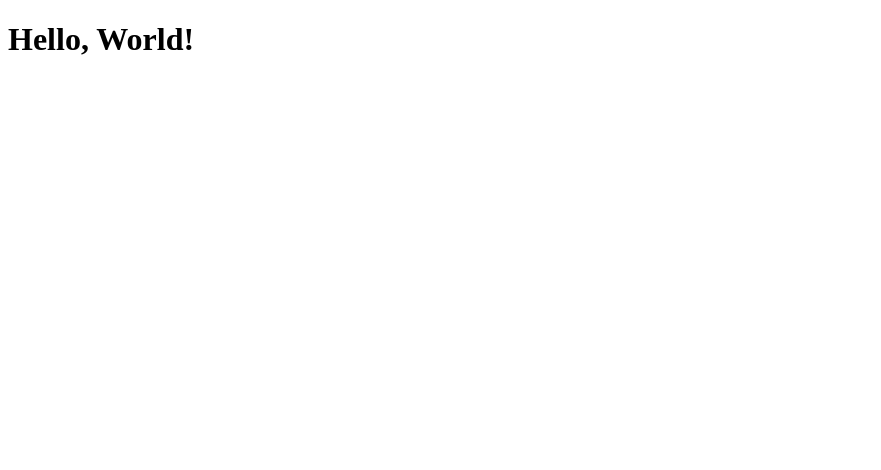
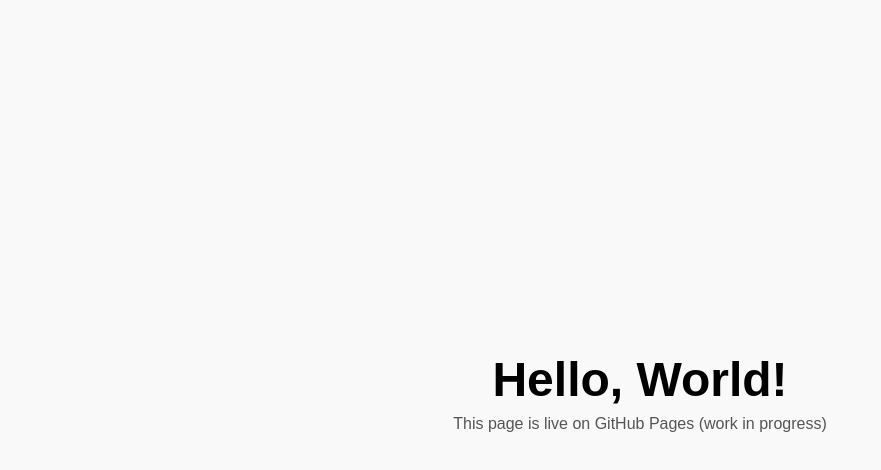
Before and after one commit to 1xxAxx1/PortfolioDemo02, a plain HTML site: page index.html in a window 1280 px wide. Shown: the whole page, without its empty margins (0-881 px from the left). Drawn offline with Linux system fonts and the light colour scheme.

Commit message:
Update index.html

```diff
--- a/index.html
+++ b/index.html
@@ -4,8 +4,30 @@
   <meta charset="UTF-8">
   <meta name="viewport" content="width=device-width, initial-scale=1.0">
   <title>Hello World</title>
+  <style>
+    body {
+      display: flex;
+      flex-direction: column;
+      justify-content: center;
+      align-items: center;
+      height: 100vh;
+      margin: 0;
+      font-family: Arial, sans-serif;
+      background-color: #f9f9f9;
+    }
+    h1 {
+      font-size: 3rem;
+      margin: 0;
+    }
+    p {
+      font-size: 1rem;
+      color: #555;
+      margin-top: 0.5rem;
+    }
+  </style>
 </head>
 <body>
   <h1>Hello, World!</h1>
+  <p>This page is live on GitHub Pages (work in progress)</p>
 </body>
 </html>
```
